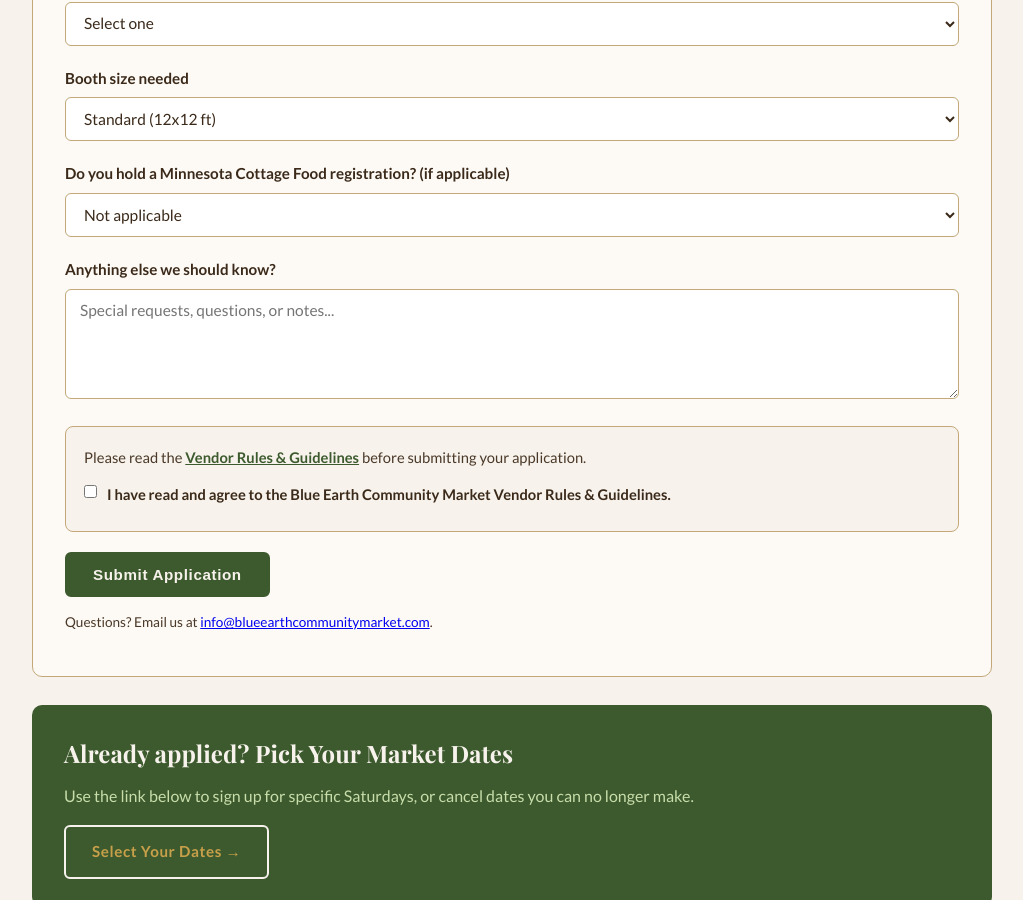
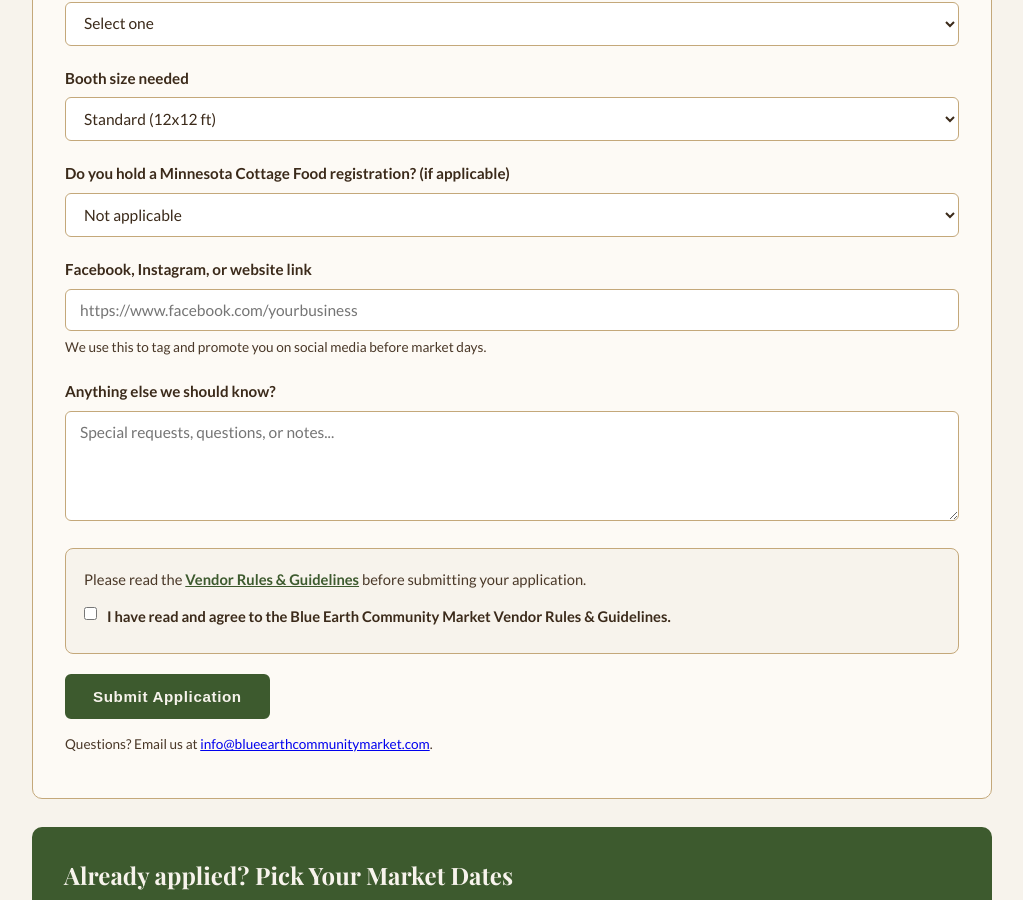
Before and after one commit to blueearthcommunitymarket/blueearthcommunitymarket.github.io, a Jekyll site: the page built from vendor-apply/index.html, in a window 1280 px wide and 900 px high, scrolled down 999 px. Shown: the whole window, without its empty margins (128-1151 px from the left). Built offline with Jekyll 4.4.1, drawn with Linux system fonts in a browser that asks for light colours; some web fonts are replaced.

Commit message:
Add social media link field to vendor application forms

```diff
--- a/vendor-apply/index.html
+++ b/vendor-apply/index.html
@@ -68,6 +68,11 @@ description: Apply to become a vendor at the Blue Earth Community Market.
                 </select>
             </div>
             <div class="form-field">
+                <label for="social_media">Facebook, Instagram, or website link</label>
+                <input type="url" id="social_media" name="social_media" placeholder="https://www.facebook.com/yourbusiness">
+                <p class="form-note">We use this to tag and promote you on social media before market days.</p>
+            </div>
+            <div class="form-field">
                 <label for="notes">Anything else we should know?</label>
                 <textarea id="notes" name="notes" placeholder="Special requests, questions, or notes..."></textarea>
             </div>
--- a/vendors/index.html
+++ b/vendors/index.html
@@ -134,6 +134,11 @@ description: Join the Blue Earth Community Market as a vendor. Free booth space
                 </select>
             </div>
             <div class="form-field">
+                <label for="social_media">Facebook, Instagram, or website link</label>
+                <input type="url" id="social_media" name="social_media" placeholder="https://www.facebook.com/yourbusiness">
+                <p class="form-note">We use this to tag and promote you on social media before market days.</p>
+            </div>
+            <div class="form-field">
                 <label for="notes">Anything else we should know?</label>
                 <textarea id="notes" name="notes" placeholder="Special requests, questions, or notes..."></textarea>
             </div>
```
